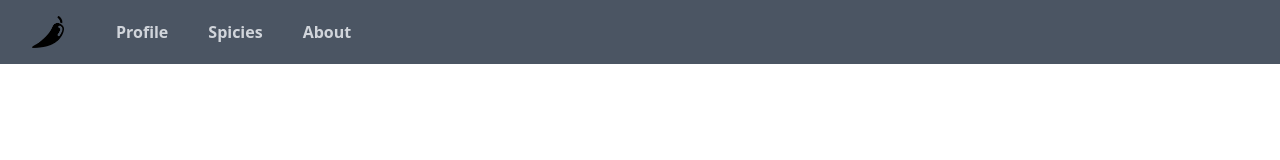
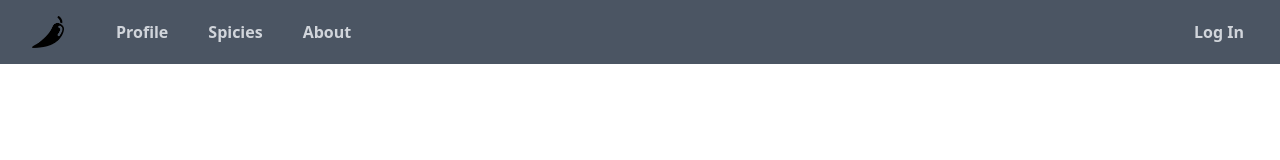
Before and after one commit to elyhess/spicy_opinions, a React (Create React App) app in the folder client/: page / in a window 1280 px wide. Shown: the top 160 px of the page. Built offline with nearby package versions, Linux system fonts and the light colour scheme; no server answers.

Commit message:
Remove Link from react-router-dom

```diff
--- a/client/src/components/Nav.js
+++ b/client/src/components/Nav.js
@@ -1,8 +1,8 @@
 import React, { useState } from "react";
 import { Transition } from "@headlessui/react";
-import { NavLink } from "react-router-dom";
+import { NavLink, Link } from "react-router-dom";
 
-function Nav() {
+function Nav(props) {
   const [isOpen, setIsOpen] = useState(false);
 
   return (
@@ -32,7 +32,22 @@ function Nav() {
                   </div>
                 </div>
               </div>
-              <div className="-mr-2 flex md:hidden">
+              <div className="-mr-2 flex">
+                <div className="hidden md:block">
+                  <div className="ml-10 flex items-baseline space-x-4">
+                    <div className="inactive-link">
+                      <NavLink to="/login" activeClassName="active-link" onClick={props.openModal}>Log In</NavLink>
+                    </div>
+                    {/*<div className="inactive-link">*/}
+                    {/*  <NavLink to="/logout" activeClassName="active-link" onClick={props.openModal}>Log Out</NavLink>*/}
+                    {/*</div>*/}
+                    {/*<div className="inactive-link">*/}
+                    {/*  <NavLink to="/register" activeClassName="active-link" onClick={props.openModal}>Register</NavLink>*/}
+                    {/*</div>*/}
+                  </div>
+                </div>
+
+                <div className="md:hidden">
                   <button
                       onClick={() => setIsOpen(!isOpen)}
                       type="button"
@@ -75,6 +90,8 @@ function Nav() {
                         </svg>
                     )}
                   </button>
+
+                </div>
               </div>
             </div>
           </div>
```
Lines whose indentation alone changed are shown as unchanged.
